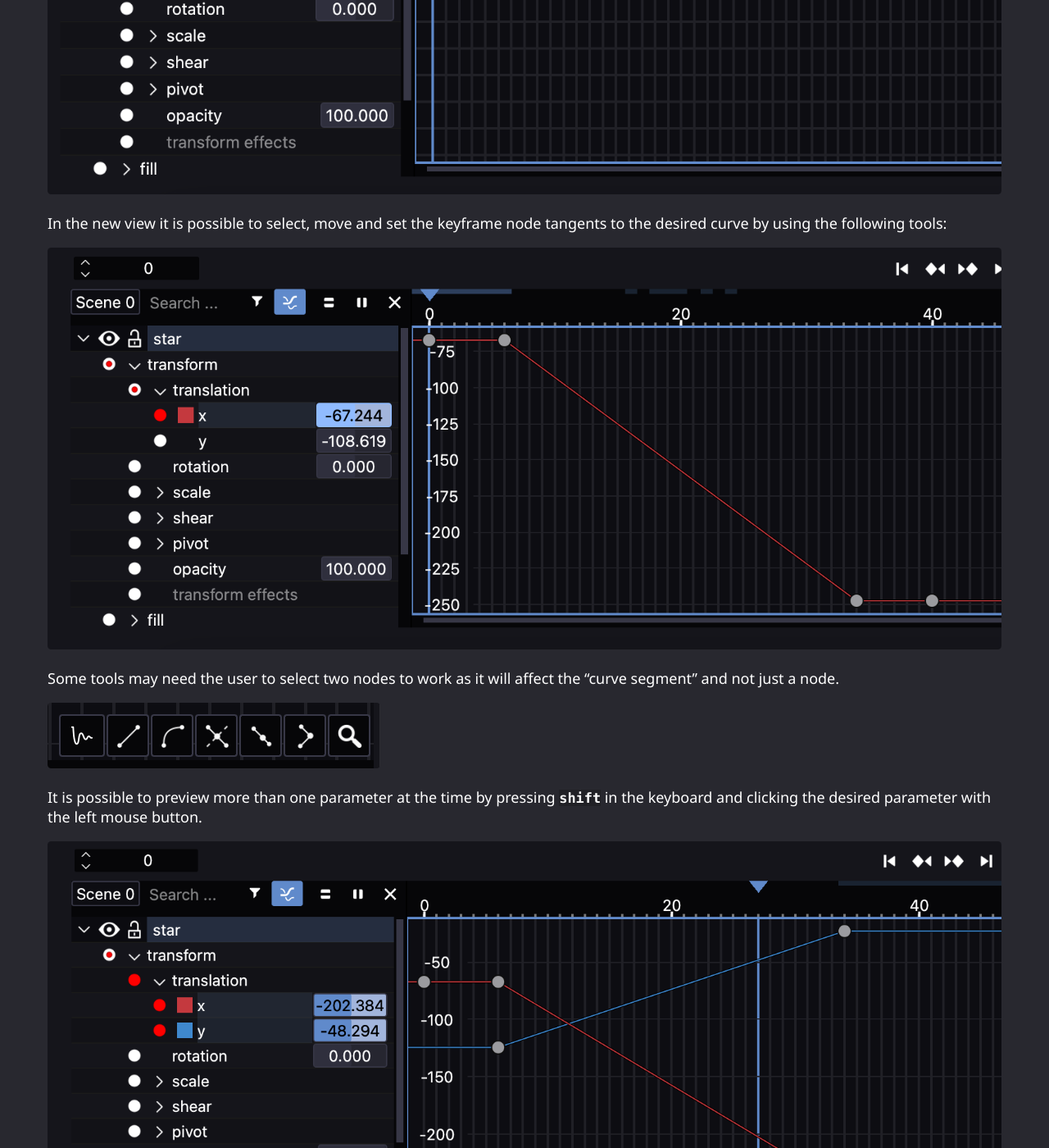
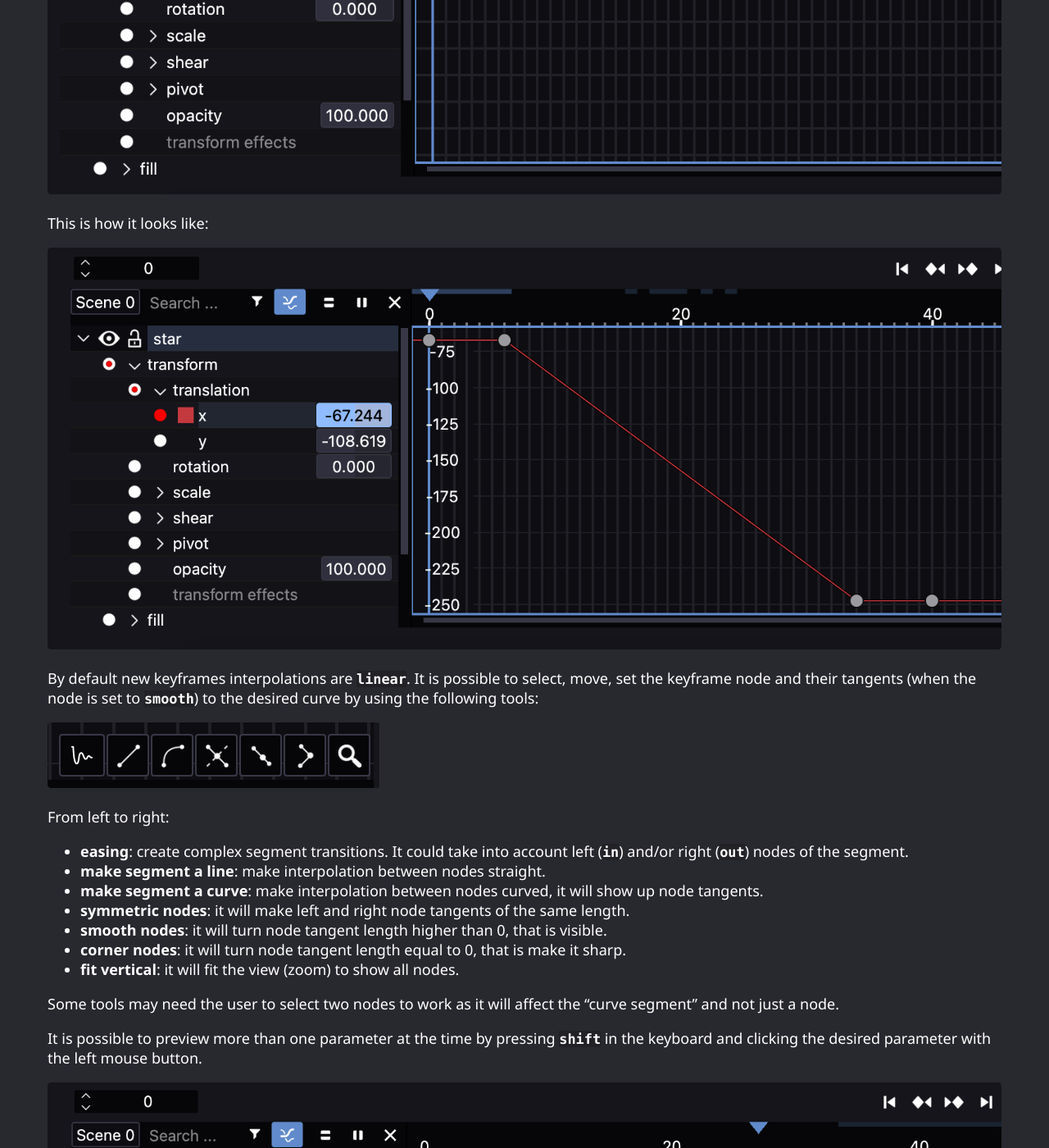
Before and after one commit to friction2d/friction2d.github.io, a Jekyll site: the page built from documentation/tips.md, in a window 1280 px wide and 1400 px high, scrolled down 12207 px. Shown: the whole window at 82% size. Built offline with Jekyll 4.4.1, drawn with Linux system fonts in a browser that asks for light colours.

Commit message:
improved "Graph editor" info

```diff
--- a/documentation/tips.md
+++ b/documentation/tips.md
@@ -134,13 +134,24 @@ By default the interpolation between keyframes is set to **linear** when setting
 
 ![Timeline navigation](/assets/documentation/usage/usage_19.png)
 
-In the new view it is possible to select, move and set the keyframe node tangents to the desired curve by using the following tools:
+This is how it looks like:
 
 ![Timeline navigation](/assets/documentation/usage/usage_20.png)
 
-Some tools may need the user to select two nodes to work as it will affect the "curve segment" and not just a node.
+By default new keyframes interpolations are `linear`. It is possible to select, move, set the keyframe node and their tangents (when the node is set to `smooth`) to the desired curve by using the following tools:
 
 ![Timeline navigation](/assets/documentation/usage/usage_21.png)
+
+From left to right:
+- **easing**: create complex segment transitions. It could take into account left (`in`) and/or right (`out`) nodes of the segment.
+- **make segment a line**: make interpolation between nodes straight.
+- **make segment a curve**: make interpolation between nodes curved, it will show up node tangents.
+- **symmetric nodes**: it will make left and right node tangents of the same length.
+- **smooth nodes**: it will turn node tangent length higher than 0, that is visible.
+- **corner nodes**: it will turn node tangent length equal to 0, that is make it sharp.
+- **fit vertical**: it will fit the view (zoom) to show all nodes.
+
+Some tools may need the user to select two nodes to work as it will affect the "curve segment" and not just a node.
 
 It is possible to preview more than one parameter at the time by pressing `shift` in the keyboard and clicking the desired parameter with the left mouse button.
 
```
